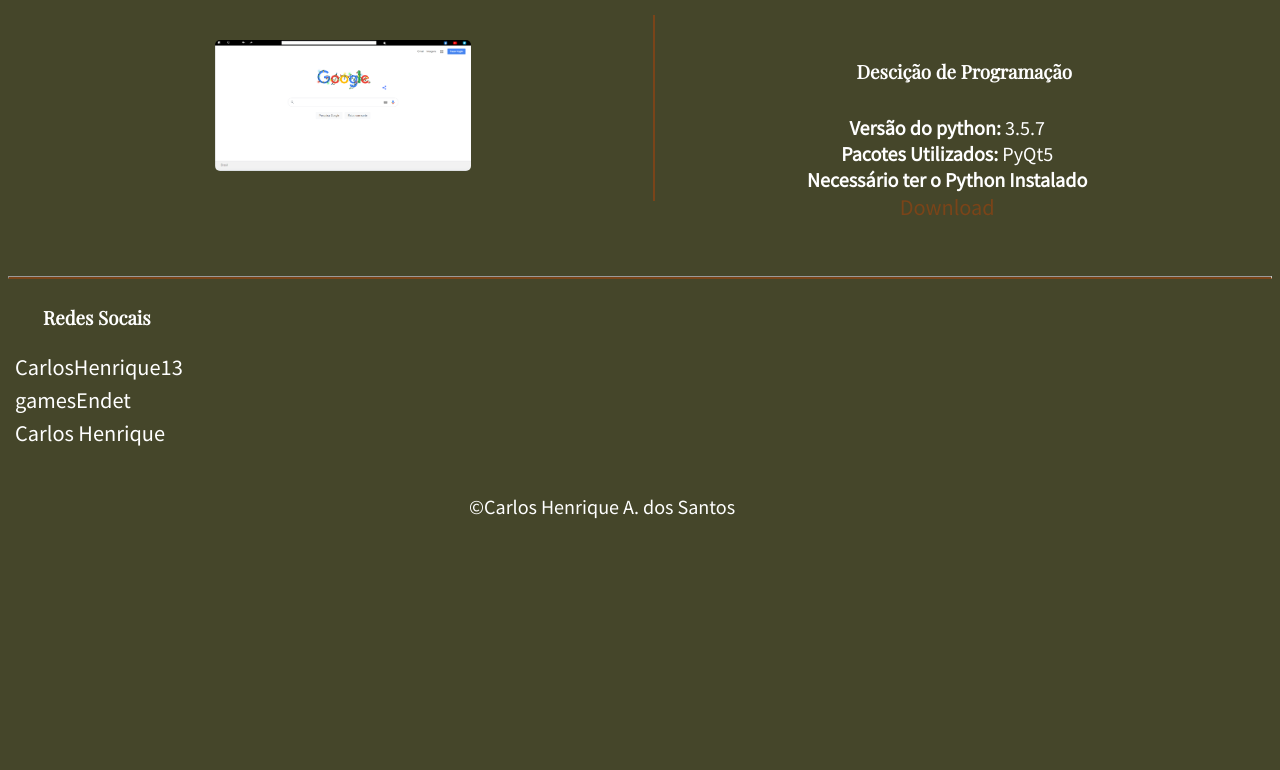
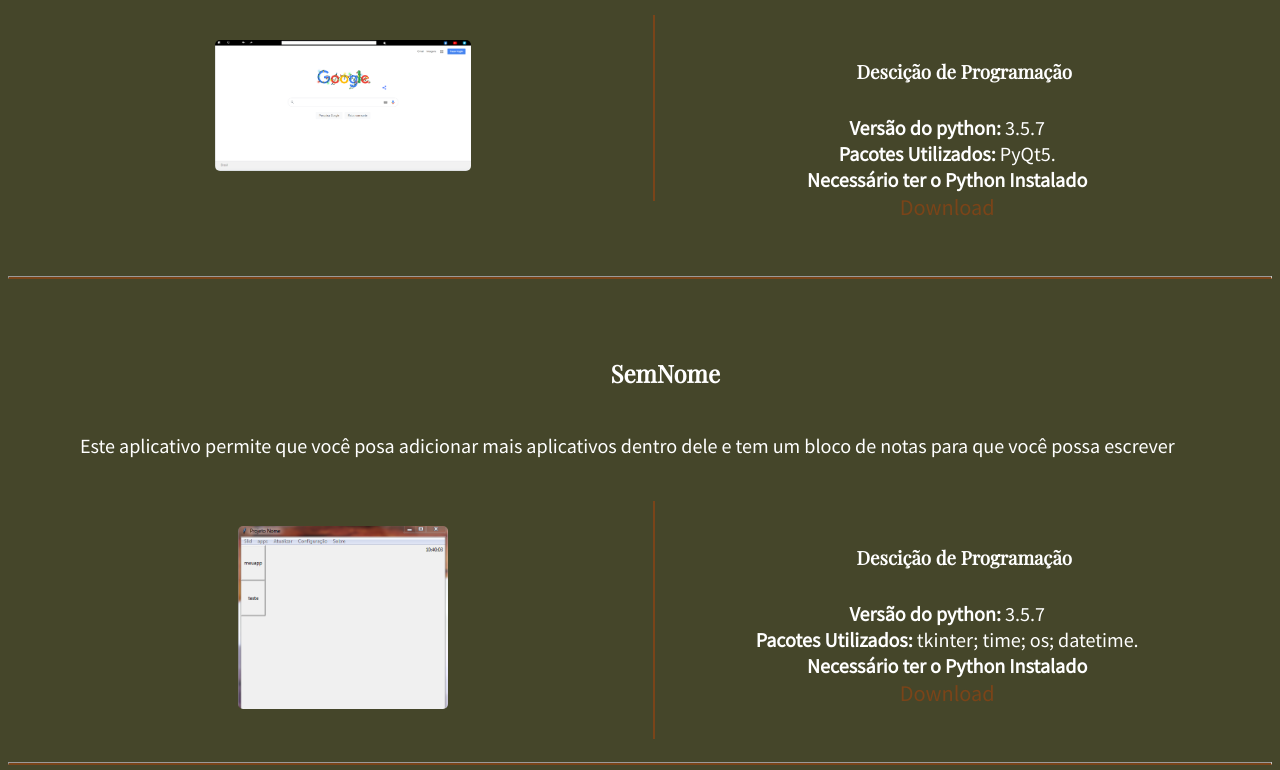
Before and after one commit to CarlosHenrique13/Python, a plain HTML site: page index.html in a window 1280 px wide. Shown: the part 945-1715 px from the top of the page. Before the commit the page ends 1508 px from the top, so only its background shows below. Drawn offline with nearby package versions, Linux system fonts and the light colour scheme; a script that the page names is missing.

Commit message:
sem nome

```diff
--- a/index.html
+++ b/index.html
@@ -62,11 +62,35 @@
       <h1>Navegador</h1>
       <p>Este navegador e uma projeto para fazer pesquisas no google</p>
       <div class="esquerda">
-        <img src="web/img/navegador.PNG" alt="">
+        <img src="web/img/navegador.PNG" alt="" >
       </div>
       <div class="direita">
         <h3>Descição de Programação</h3>
-        <p><span>Versão do python:</span> 3.5.7 <br><span>Pacotes Utilizados:</span> PyQt5<br><span>Necessário ter o Python Instalado</span><br>
+        <p><span>Versão do python:</span> 3.5.7 <br><span>Pacotes Utilizados:</span> PyQt5.<br><span>Necessário ter o Python Instalado</span><br>
+        <a href="https://github.com/CarlosHenrique13/Python/archive/master.zip" target="blank">Download</a></p>
+      </div>
+    </section>
+
+    <hr class="linha">
+
+     <!-- Seção 4 -->
+     <section id="secao4">
+      <h1>SemNome</h1>
+      <p>Este aplicativo permite que você posa adicionar mais aplicativos dentro dele e tem um bloco de notas para que você possa escrever</p>
+      <div class="esquerda">
+        <style>
+          img#imgG{
+            width: 37%;
+          }
+          img#imgG:hover{
+            width: 39%;
+          }
+        </style>
+        <img  id="imgG" src="web/img/semnome.PNG" alt="">
+      </div>
+      <div class="direita">
+        <h3>Descição de Programação</h3>
+        <p><span>Versão do python:</span> 3.5.7 <br><span>Pacotes Utilizados:</span> tkinter; time; os; datetime.<br><span>Necessário ter o Python Instalado</span><br>
         <a href="https://github.com/CarlosHenrique13/Python/archive/master.zip" target="blank">Download</a></p>
       </div>
     </section>
@@ -81,8 +105,6 @@
         <tr><td><img src="web/img/logo-faceboock.png" alt=""></td><td><a href="">Carlos Henrique</a></td></tr>
       </table>
       <p>&copy;Carlos Henrique A. dos Santos</p>
-
-
     </footer>
 
 
--- a/web/css/main.css
+++ b/web/css/main.css
@@ -76,6 +76,7 @@ table a:hover{
     padding: 2%;
     float: left;
 }
+
 /* Incrementos */
 .linha {
     border-bottom: 2px solid #7A4419;
```
Also changed, not shown: web/img/semnome.PNG (added).
